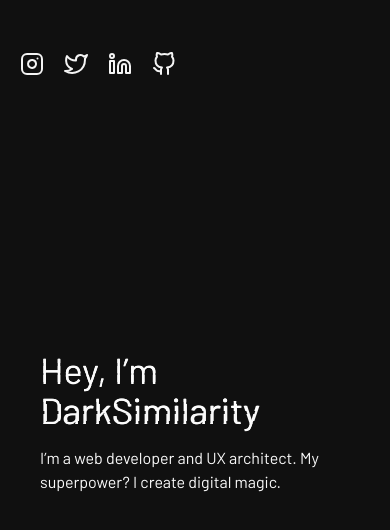
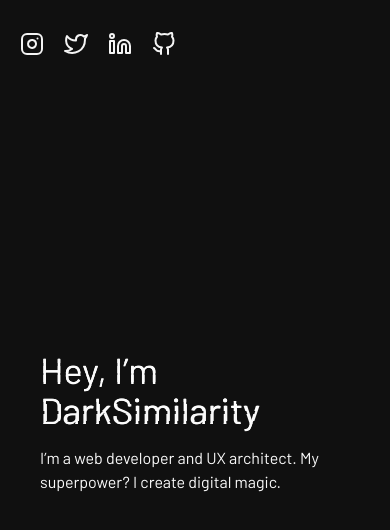
Before and after one commit to DarkSimilarity/Portfolio, a website: page public/index.html in a window 390 px wide. Drawn offline with nearby package versions, Linux system fonts and the light colour scheme; a script that the page names is missing.

Commit message:
made social icons closer to the top

```diff
--- a/public/index.html
+++ b/public/index.html
@@ -88,7 +88,7 @@
         </div>
     </div>
 
-    <div class="fixed md:block flex gap-5 top-0 md:right-32 md:left-auto left-5 pt-10 w-24 text-light z-20">
+    <div class="fixed md:block flex gap-5 top-0 md:right-32 md:left-auto left-5 md:pt-10 pt-5 w-24 text-light z-20">
         <!--<svg id="sun" class="mt-3 cursor-pointer" xmlns="http://www.w3.org/2000/svg" width="24" height="24" viewBox="0 0 24 24"
             fill="none" stroke="currentColor" stroke-width="2" stroke-linecap="round" stroke-linejoin="round"
             class="feather feather-sun">
```
Also changed, not shown: public/style.css.
